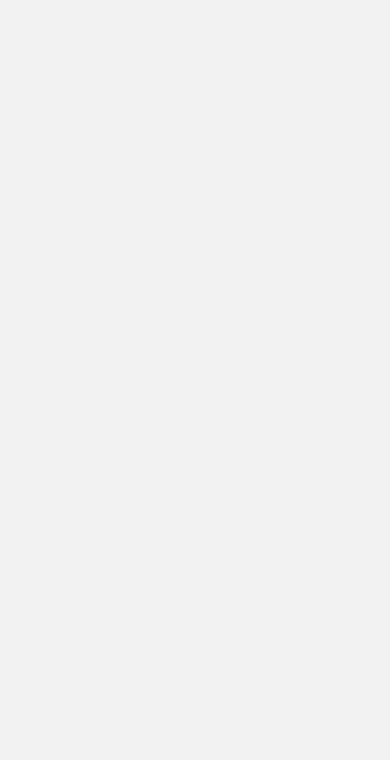
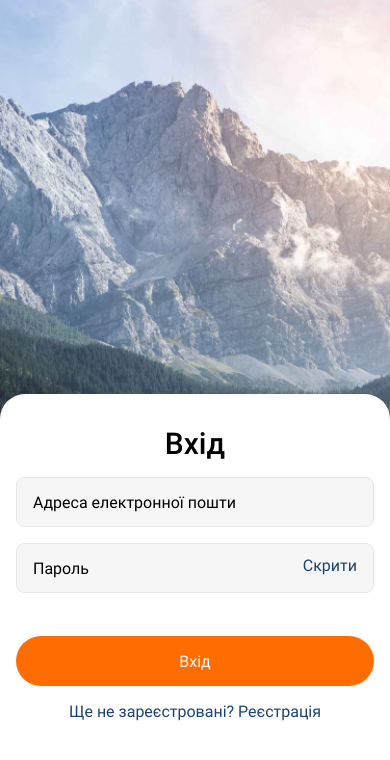
Before and after one commit to gradussus/react_native_app, a React Native app: screen /Login in a window 390 px wide. Shown: the top 760 px of the page. Built offline with nearby package versions, Linux system fonts and the light colour scheme.

Commit message:
addLoginScreen

```diff
--- a/screens/auth/LoginScreen.js
+++ b/screens/auth/LoginScreen.js
@@ -1,8 +1,192 @@
 import React, { useState } from "react";
-import { StyleSheet, Text } from "react-native";
+import {
+  StyleSheet,
+  Text,
+  View,
+  ImageBackground,
+  Image,
+  TextInput,
+  TouchableOpacity,
+  KeyboardAvoidingView,
+  Platform,
+  TouchableWithoutFeedback,
+  Keyboard,
+} from "react-native";
+import { AntDesign } from "@expo/vector-icons";
 
-export default function LoginScreen({ navigation }) {
-  <Text>asd</Text>;
+const initialState = {
+  email: "",
+  password: "",
+  login: "",
+};
+
+export default function RegisterScreen({ navigation }) {
+  const [isSecure, setIsSecure] = useState(false);
+  const [keyboard, setKeyboard] = useState(false);
+  const [state, setState] = useState({ initialState });
+  const omSecureClick = () => {
+    setIsSecure(!isSecure);
+  };
+  const hideKeyboard = () => {
+    Keyboard.dismiss();
+    setKeyboard(false);
+  };
+  const handleSubmit = () => {
+    console.log(state);
+    setState(initialState);
+  };
+
+  return (
+    <View style={styles.container}>
+      <TouchableWithoutFeedback
+        onPress={() => {
+          hideKeyboard();
+        }}
+      >
+        <ImageBackground
+          style={styles.image}
+          source={require("../../assets/images/PhotoBG.png")}
+        >
+          <KeyboardAvoidingView
+            behavior={Platform.OS == "ios" ? "padding" : "height"}
+            keyboardVerticalOffset={-100}
+            style={{ width: "100%" }}
+          >
+            <View style={styles.form}>
+              <Text style={styles.title}>Вхід</Text>
+
+              <View style={styles.input}>
+                <TextInput
+                  style={styles.inputField}
+                  onFocus={() => setKeyboard(true)}
+                  placeholder={"Адреса електронної пошти"}
+                  value={state.email}
+                  onChangeText={(value) =>
+                    setState((prevState) => ({ ...prevState, email: value }))
+                  }
+                />
+              </View>
+              <View style={styles.input} position={"relative"}>
+                <TextInput
+                  style={styles.inputField}
+                  placeholder={"Пароль"}
+                  onFocus={() => setKeyboard(true)}
+                  secureTextEntry={isSecure}
+                  value={state.password}
+                  onChangeText={(value) =>
+                    setState((prevState) => ({ ...prevState, password: value }))
+                  }
+                />
+                <TouchableOpacity
+                  style={styles.secureBtn}
+                  onPress={omSecureClick}
+                >
+                  <Text style={styles.secureItem}>
+                    {isSecure ? "Показати" : "Скрити"}
+                  </Text>
+                </TouchableOpacity>
+              </View>
+              {!keyboard && (
+                <>
+                  <TouchableOpacity
+                    style={styles.submit}
+                    onPress={handleSubmit}
+                  >
+                    <Text style={styles.btnItem}>Вхід</Text>
+                  </TouchableOpacity>
+                  <Text
+                    onPress={() => navigation.navigate("Register")}
+                    style={styles.maybeRegister}
+                  >
+                    Ще не зареєстровані? Реєстрація
+                  </Text>
+                </>
+              )}
+            </View>
+          </KeyboardAvoidingView>
+        </ImageBackground>
+      </TouchableWithoutFeedback>
+    </View>
+  );
 }
 
-const styles = StyleSheet.create({});
+const styles = StyleSheet.create({
+  container: {
+    flex: 1,
+    backgroundColor: "#fff",
+  },
+  image: {
+    flex: 1,
+    width: "100%",
+    height: "100%",
+    alignItems: "flex-end",
+    justifyContent: "flex-end",
+  },
+  input: {
+    marginTop: 16,
+    width: "100%",
+    height: 50,
+    borderColor: "#E8E8E8",
+    borderStyle: "solid",
+    borderWidth: 1,
+    borderRadius: 8,
+    backgroundColor: "#F6F6F6",
+  },
+  inputField: {
+    fontFamily: "Roboto-Regular",
+    fontSize: 16,
+    textAlign: "left",
+    alignItems: "center",
+    height: "100%",
+    paddingLeft: 16,
+  },
+  form: {
+    display: "flex",
+    alignItems: "center",
+    position: "absolute",
+    bottom: 0,
+    width: "100%",
+    backgroundColor: "#fff",
+    borderTopLeftRadius: 25,
+    borderTopRightRadius: 25,
+    paddingHorizontal: 16,
+    paddingBottom: 45,
+  },
+  title: {
+    fontFamily: "Roboto-Medium",
+    marginTop: 32,
+    fontSize: 30,
+  },
+  submit: {
+    alignItems: "center",
+    justifyContent: "center",
+    marginTop: 43,
+    backgroundColor: "#FF6c00",
+    width: "100%",
+    height: 50,
+    borderRadius: 25,
+  },
+  btnItem: {
+    color: "#fff",
+    fontSize: 16,
+    fontFamily: "Roboto-Regular",
+  },
+  secureBtn: {
+    position: "absolute",
+    backgroundColor: "transparent",
+    right: 16,
+    top: 12,
+  },
+  secureItem: {
+    color: "#1B4371",
+    fontFamily: "Roboto-Regular",
+    fontSize: 16,
+  },
+  maybeRegister: {
+    marginTop: 16,
+    marginBottom: 78,
+    color: "#1B4371",
+    fontSize: 16,
+    fontFamily: "Roboto-Regular",
+  },
+});
--- a/screens/auth/RegisterScreen.js
+++ b/screens/auth/RegisterScreen.js
@@ -1,4 +1,4 @@
-import React, { useState, useEffect } from "react";
+import React, { useState } from "react";
 import {
   StyleSheet,
   Text,
@@ -186,6 +186,13 @@ const styles = StyleSheet.create({
     height: "100%",
     borderRadius: 16,
   },
+  addAvatar: {
+    position: "absolute",
+    top: 81,
+    right: -12,
+    backgroundColor: "#fff",
+    borderRadius: 50,
+  },
   title: {
     fontFamily: "Roboto-Medium",
     marginTop: 92,
@@ -223,11 +230,4 @@ const styles = StyleSheet.create({
     fontSize: 16,
     fontFamily: "Roboto-Regular",
   },
-  addAvatar: {
-    position: "absolute",
-    top: 81,
-    right: -12,
-    backgroundColor: "#fff",
-    borderRadius: 50,
-  },
 });
```
